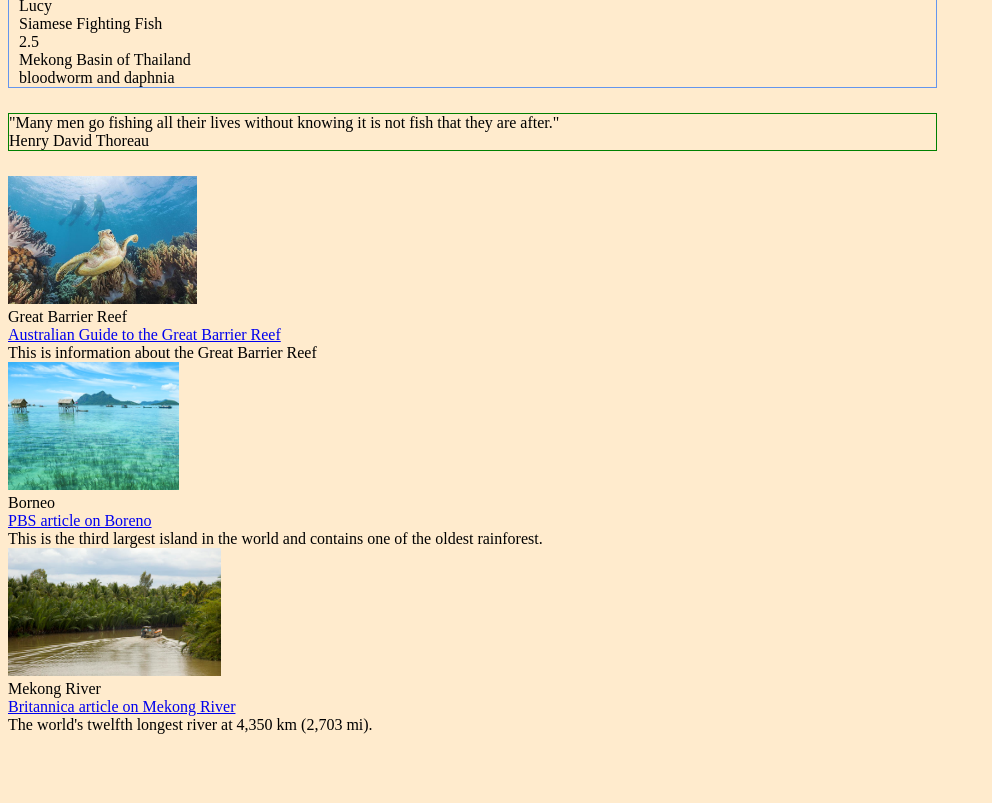
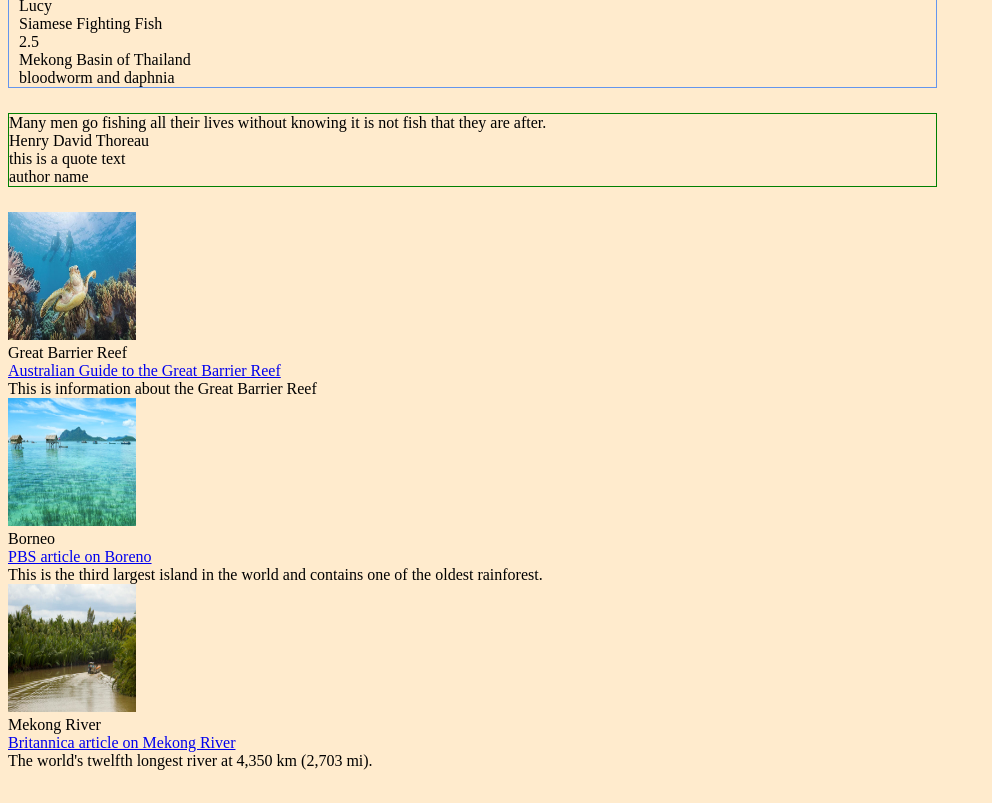
Before and after one commit to anna-moore/NSS-Martins-Aquarium, a plain HTML site: page index.html in a window 1280 px wide. Shown: the part 942-1745 px from the top of the page, without its empty margins (0-992 px from the left). Before the commit the page ends 1709 px from the top, so only its background shows below. Drawn offline with Linux system fonts and the light colour scheme.

Commit message:
quotes files

```diff
--- a/index.html
+++ b/index.html
@@ -13,22 +13,13 @@
     </header>
 
     <main class="content">
-        <!-- fish List -->
         <div class="container--left">
-
+            <!-- fish List -->
             <article class= "fishList"> </article>
 
             <!-- quote list -->
-            <article class= "quotes">
-                <section class="quote">
-                    <div class="quote__text">
-                        "Many men go fishing all their lives without knowing it is not fish that they are after."
-                    </div>
-                    <div class="quote__author">
-                        Henry David Thoreau
-                    </div>
-                </section>
-            </article>
+            <article class= "quotes"> </article>
+
             <!-- location list -->
             <article class= "locationList"></article>
         </div>
--- a/scripts/main.js
+++ b/scripts/main.js
@@ -1,7 +1,9 @@
 import { FishList } from "./fish/FishList.js"
 import { TipList } from "./tips/TipList.js"
 import { LocationList } from "./locations/LocationList.js"
+import { QuoteList } from "./quotes/QuoteList.js"
 
 FishList()
 TipList()
 LocationList()
+QuoteList()
--- /dev/null
+++ b/scripts/quotes/QuoteDataProvider.js
@@ -0,0 +1,14 @@
+const quoteCollection = [
+    {
+        text: "Many men go fishing all their lives without knowing it is not fish that they are after.",
+        author: "Henry David Thoreau "
+    },
+    {
+        text: "this is a quote text",
+        author: "author name"
+    }
+]
+
+export const useQuote = () =>{
+    return quoteCollection.slice();
+}
--- /dev/null
+++ b/scripts/quotes/QuoteList.js
@@ -0,0 +1,14 @@
+import { useQuote } from "./QuoteDataProvider.js"
+import { Quote } from "./Quotes.js"
+
+export const QuoteList = () =>{
+    //Get a reference to the <artcile class="quotes"> element
+    const contentElement = document.querySelector(".quotes")
+    //Grab a copy on the quote list
+    const allTheQuotes = useQuote()
+    //iterates through quote collection, translates objects to HTML, place HTML on DOM
+    for(const quoteObject of allTheQuotes){
+        const quoteHTML = Quote(quoteObject)
+        contentElement.innerHTML += quoteHTML
+    }
+}
--- /dev/null
+++ b/scripts/quotes/Quotes.js
@@ -0,0 +1,10 @@
+// translates quote objects to HTML
+
+export const Quote = (quote) =>{
+    return `
+        <section class = "quote">
+        <div class="quote__text"> ${quote.text}</div>
+         <div class="quote__author"> ${quote.author}</div>
+        </section>
+    `
+}
--- a/styles/main.css
+++ b/styles/main.css
@@ -45,8 +45,10 @@ body{
 }
 .fish__image{
     height: 8em;
+    width: 8em;
 }
 
 .location__image{
     height: 8em;
+    width: 8em;
 }
```
